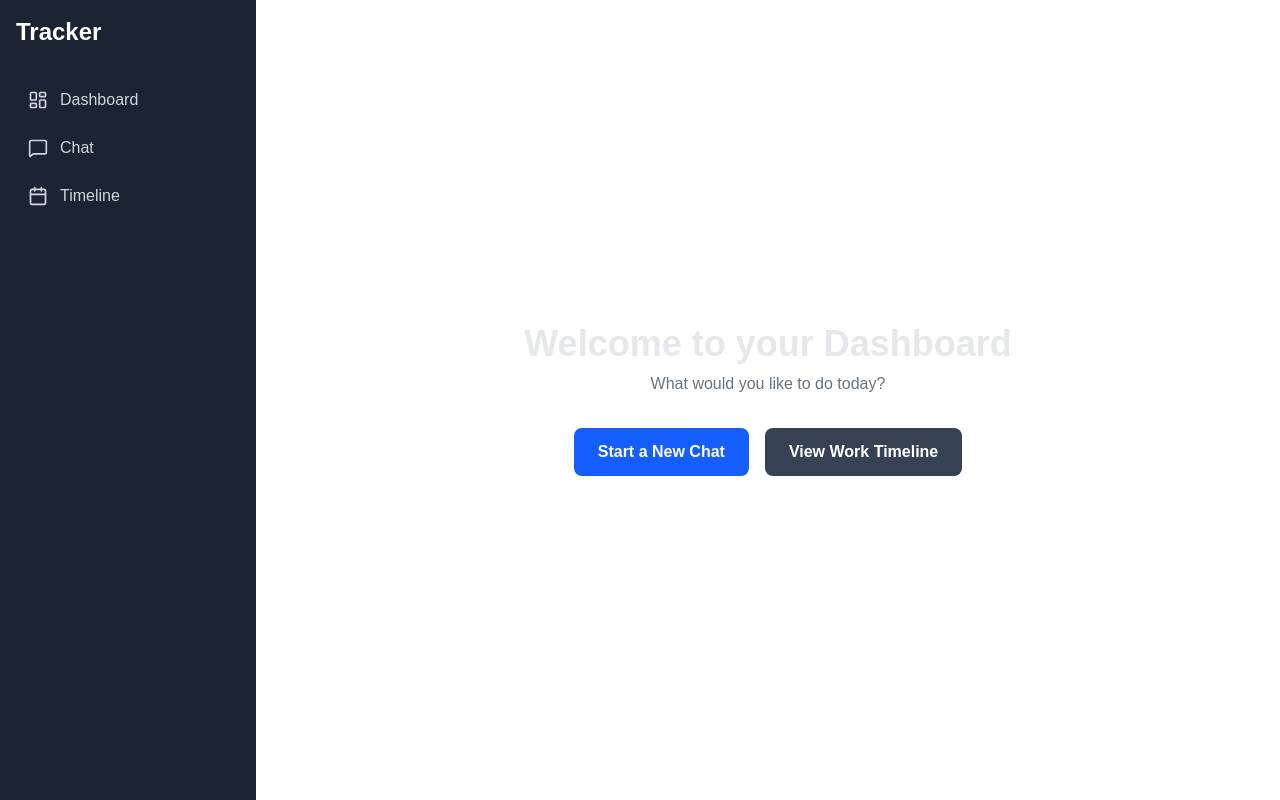
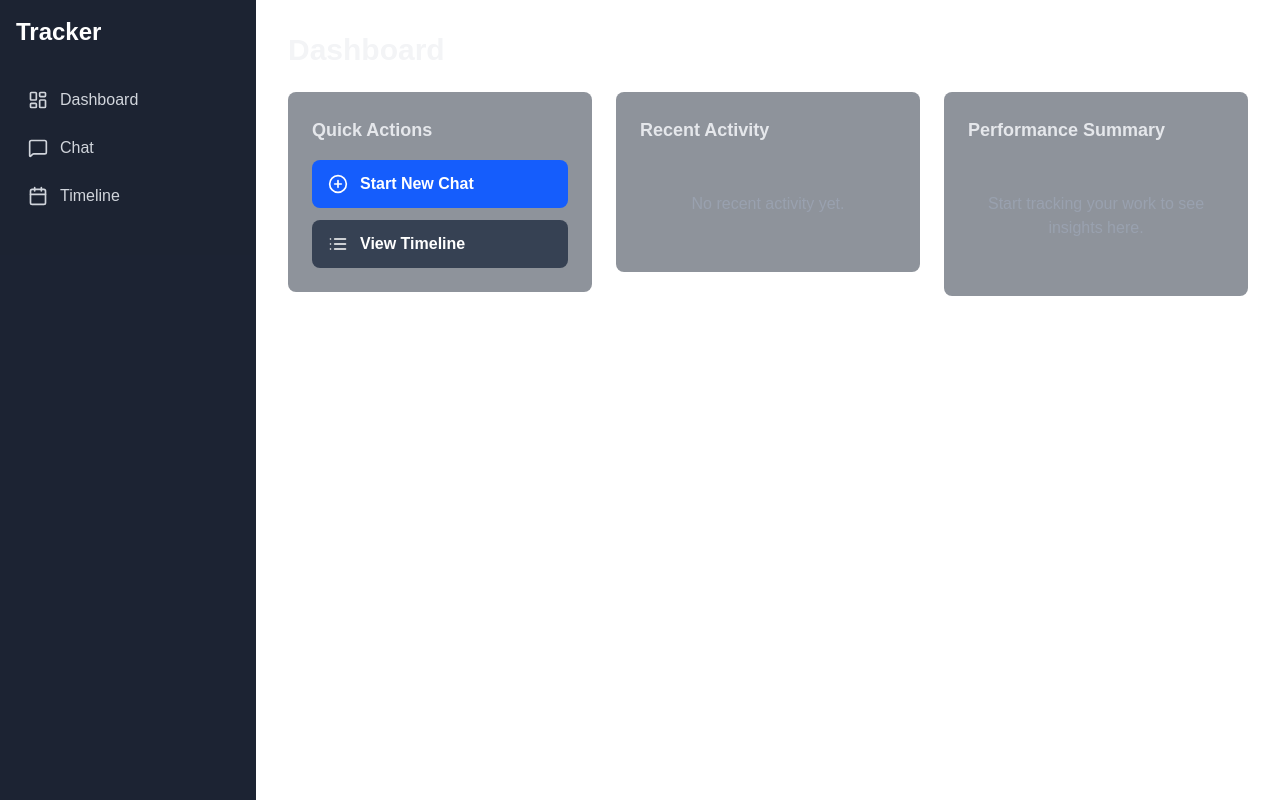
Before and after one commit to uttej-vsk/performance-log, a Next.js app: page / in a window 1280 px wide. Built offline with nearby package versions, Linux system fonts and the light colour scheme; no server answers; sample sign-in values are in the browser's storage.

Commit message:
feat: Implement dark mode dashboard UI with components

```diff
--- a/src/app/(dashboard)/page.tsx
+++ b/src/app/(dashboard)/page.tsx
@@ -1,27 +1,26 @@
 import { requireAuth } from '@/lib/auth-utils'
-import Link from 'next/link'
+import QuickActions from '@/components/dashboard/QuickActions'
+import RecentActivity from '@/components/dashboard/RecentActivity'
+import PerformanceSummary from '@/components/dashboard/PerformanceSummary'
 
 export default async function DashboardPage() {
   await requireAuth()
 
   return (
-    <div className="flex-1 flex flex-col items-center justify-center h-full text-center p-8">
-      <h1 className="text-4xl font-semibold text-gray-200">Welcome to your Dashboard</h1>
-      <p className="text-gray-500 mt-2 mb-8">What would you like to do today?</p>
-      <div className="flex gap-4">
-        <Link
-          href="/chat"
-          className="bg-blue-600 text-white py-3 px-6 rounded-lg hover:bg-blue-700 transition font-semibold"
-        >
-          Start a New Chat
-        </Link>
-        <Link
-          href="/timeline"
-          className="bg-gray-700 text-white py-3 px-6 rounded-lg hover:bg-gray-600 transition font-semibold"
-        >
-          View Work Timeline
-        </Link>
+    <div className="flex-1 p-6 md:p-8">
+      <h1 className="text-3xl font-bold text-gray-100 mb-6">Dashboard</h1>
+      <div className="grid grid-cols-1 lg:grid-cols-3 gap-6">
+        <div className="lg:col-span-1">
+          <QuickActions />
+        </div>
+        <div className="lg:col-span-1">
+          <RecentActivity />
+        </div>
+        <div className="lg:col-span-1">
+          <PerformanceSummary />
+        </div>
       </div>
+      {/* More dashboard components can be added here */}
     </div>
   )
 }
--- /dev/null
+++ b/src/components/dashboard/PerformanceSummary.tsx
@@ -0,0 +1,11 @@
+export default function PerformanceSummary() {
+  // This will later show charts and metrics
+  return (
+    <div className="bg-gray-800/50 rounded-lg p-6">
+      <h3 className="text-lg font-semibold text-gray-200 mb-4">Performance Summary</h3>
+      <div className="text-center text-gray-400 py-8">
+        <p>Start tracking your work to see insights here.</p>
+      </div>
+    </div>
+  )
+}
--- /dev/null
+++ b/src/components/dashboard/QuickActions.tsx
@@ -0,0 +1,22 @@
+"use client"
+
+import Link from 'next/link'
+import { PlusCircle, List } from 'lucide-react'
+
+export default function QuickActions() {
+  return (
+    <div className="bg-gray-800/50 rounded-lg p-6">
+      <h3 className="text-lg font-semibold text-gray-200 mb-4">Quick Actions</h3>
+      <div className="space-y-3">
+        <Link href="/chat" className="flex items-center gap-3 w-full text-left bg-blue-600 hover:bg-blue-700 text-white font-semibold py-3 px-4 rounded-lg transition-colors">
+          <PlusCircle className="w-5 h-5" />
+          <span>Start New Chat</span>
+        </Link>
+        <Link href="/timeline" className="flex items-center gap-3 w-full text-left bg-gray-700 hover:bg-gray-600 text-white font-semibold py-3 px-4 rounded-lg transition-colors">
+          <List className="w-5 h-5" />
+          <span>View Timeline</span>
+        </Link>
+      </div>
+    </div>
+  )
+}
--- /dev/null
+++ b/src/components/dashboard/RecentActivity.tsx
@@ -0,0 +1,11 @@
+export default function RecentActivity() {
+  // In the future, this will fetch and display recent work entries
+  return (
+    <div className="bg-gray-800/50 rounded-lg p-6">
+      <h3 className="text-lg font-semibold text-gray-200 mb-4">Recent Activity</h3>
+      <div className="text-center text-gray-400 py-8">
+        <p>No recent activity yet.</p>
+      </div>
+    </div>
+  )
+}
```
